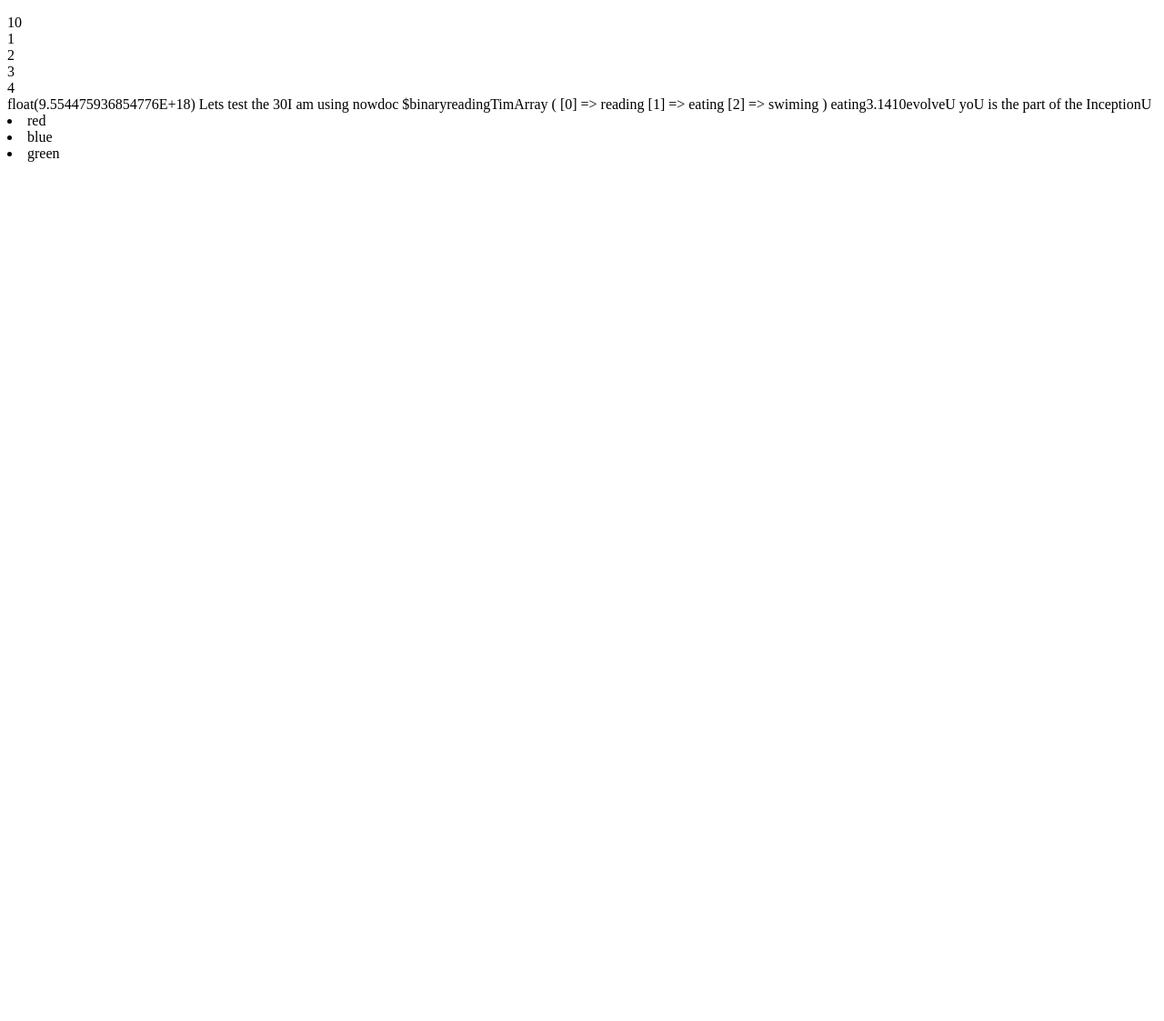
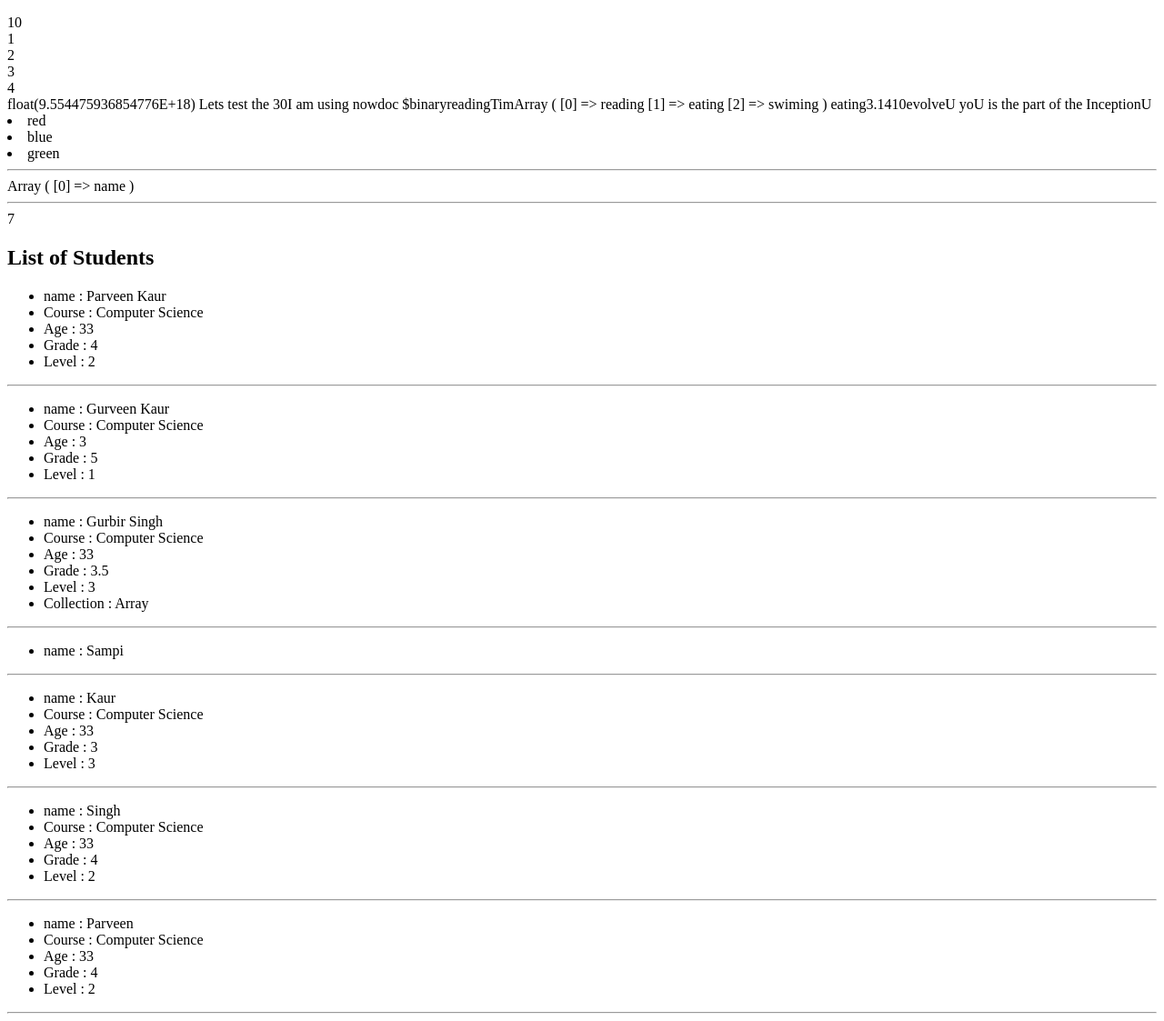
Before and after one commit to Pavubrar/www, a PHP site: page / in a window 1280 px wide. Shown: the part 146-1269 px from the top of the page at 91% size. Before the commit the page ends 324 px from the top, so only its background shows below. Run offline with PHP 8.4, Linux system fonts and the light colour scheme.

Commit message:
working with arrays

```diff
--- a/array.php
+++ b/array.php
@@ -4,4 +4,38 @@ $colors = ['red', 'blue', 'green'];
 foreach($colors as $color){
     echo "<li> $color </li>";
 }
+$students = array(
+array("name"=>"Parveen Kaur",'Course'=> 'Computer Science', 'Age' => 33, 'Grade' => 4, 'Level'=> 2),
+array("name"=>"Gurveen Kaur",'Course'=> 'Computer Science', 'Age' => 3, 'Grade' => 5, 'Level'=> 1),
+array("name"=>"Gurbir Singh",'Course'=> 'Computer Science', 'Age' => 33, 'Grade' => 3.5, 'Level'=> 3, 'Collection' => ['Music','Books']), 'name' => 'Sampi');
+echo"<hr/>";
+print_r(array_keys($students, 'Sampi'));
+echo"<br/><hr/>";
+
+//ADDing into ARRAy more than one item Learbn more array functions from php documentation
+array_push($students,["name"=>" Kaur",'Course'=> 'Computer Science', 'Age' => 33, 'Grade' => 3, 'Level'=> 3],
+["name"=>"Singh",'Course'=> 'Computer Science', 'Age' => 33, 'Grade' => 4, 'Level'=> 2],
+["name"=>"Parveen ",'Course'=> 'Computer Science', 'Age' => 33, 'Grade' => 4, 'Level'=> 2]);
+
+//to ADD SINGLE ITEM
+$students[] = ["name"=>"Brar",'Course'=> 'Computer Science', 'Age' => 33, 'Grade' => 4, 'Level'=> 2];
+
+//DELETE last item from an ARRAY
+array_pop($students);
+
+echo count($students);
+
+echo "<h2>List of Students</h2>";
+
+foreach ($students as $key => $value) {
+    echo"<ul>";
+    if(is_array($value)){
+        foreach($value as $attribute =>$val){
+            echo "<li> $attribute  : $val </li>";
+        }
+    }else {
+        echo "<li> $key  : $value </li>";
+    }
+    echo"</ul><hr/>";
+}
 ?>
```
